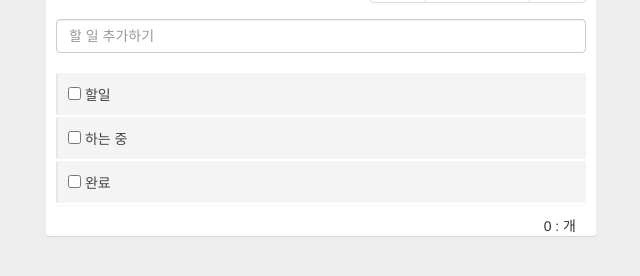
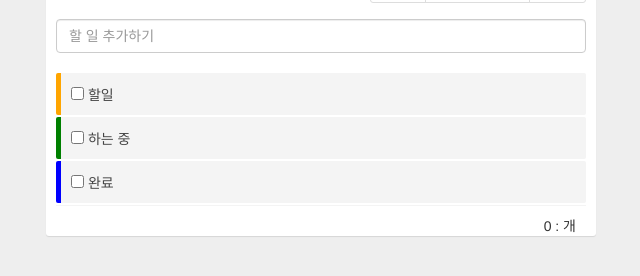
Before and after one commit to pci2676/Todo-List-JS, a website: page step-js/app/index.html in a window 1280 px wide. Shown: the part 64-340 px from the top of the page, without its empty margins (319-959 px from the left). Drawn offline with Linux system fonts and the light colour scheme.

Commit message:
feature/boilerplate border-left-color 설정

```diff
--- a/step-js/app/css/style.css
+++ b/step-js/app/css/style.css
@@ -80,6 +80,21 @@ body {
     color: #444;
 }
 
+.todo-list > li.ready {
+    border-left: 5px solid;
+    border-left-color: orange;
+}
+
+.todo-list > li.ing {
+    border-left: 5px solid;
+    border-left-color: green;
+}
+
+.todo-list > li.done {
+    border-left: 5px solid;
+    border-left-color: blue;
+}
+
 .todo-list > li .label {
     margin-left: 10px;
     font-size: 9px;
--- a/step-js/app/index.html
+++ b/step-js/app/index.html
@@ -31,7 +31,7 @@
         <ul class="todo-list">
 
             <li class="ready">
-                <input name="" type="checkbox" value="">
+                <input class="status" name="" type="checkbox" value="">
                 <span class="text">할일</span>
                 <div class="tools">
                     <i class="fas fa-edit"></i>
```
